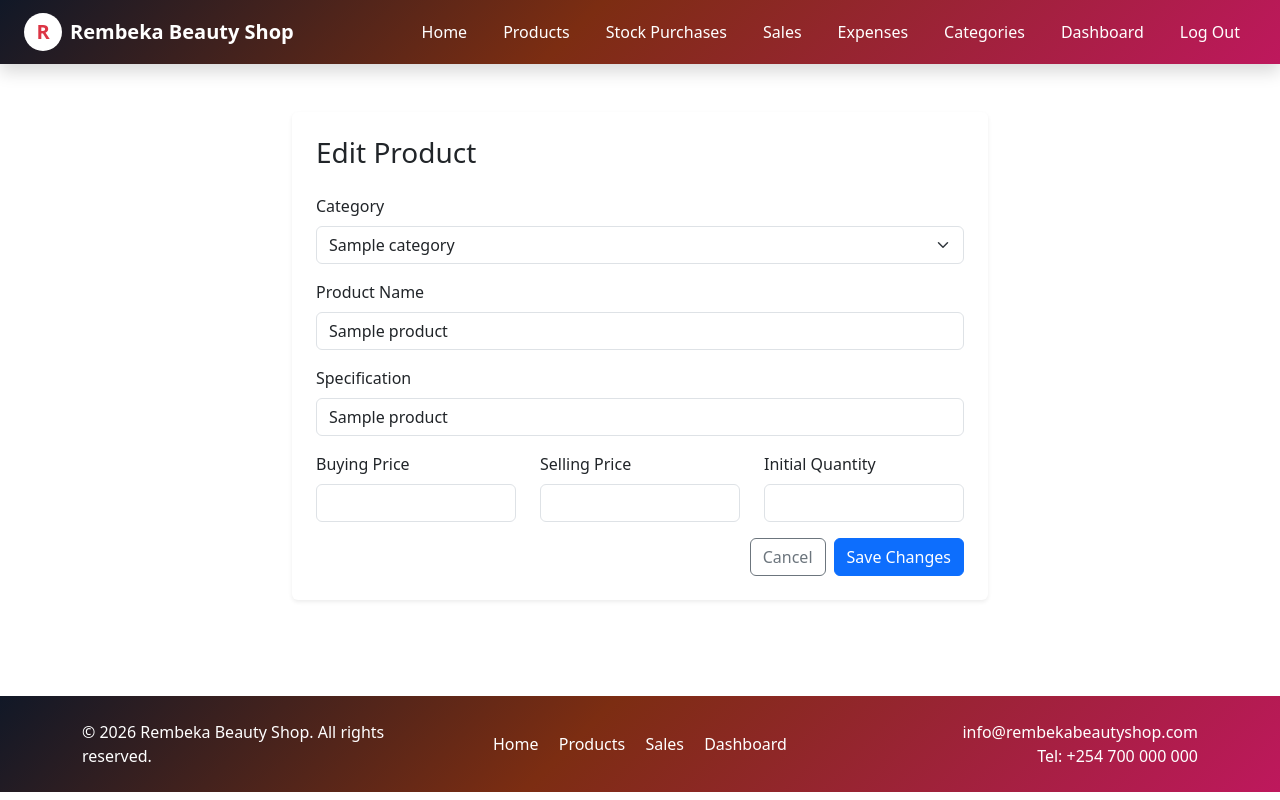
After one commit to johnkahiga/Project_Rembeka, a Flask app: page /products/1/edit in a window 1280 px wide. The commit adds this page. Run offline with Flask 3, Linux system fonts and the light colour scheme; the visitor is signed in with stand-in values (Sample User, id 1); a database or web service that is not in the repository returns one stand-in record (values such as "Sample title"); some libraries are stand-ins or nearby versions.

Commit message:
Add product editing

```diff
--- a/database.py
+++ b/database.py
@@ -32,6 +32,24 @@ def get_products():
     cur.execute("select * from products")
     products_data = cur.fetchall()
     return products_data
+
+def get_product(product_id):
+    cur.execute("select * from products where product_id = %s", (product_id,))
+    return cur.fetchone()
+
+def update_product(product_id, values):
+    cur.execute("""
+        UPDATE products
+        SET category_id = %s,
+            product_name = %s,
+            specification = %s,
+            buying_price = %s,
+            selling_price = %s,
+            stock_quantity = %s
+        WHERE product_id = %s
+    """, (*values, product_id))
+    conn.commit()
+    return cur.rowcount > 0
 
 def get_sales():
     cur.execute("select * from sales")
--- a/main.py
+++ b/main.py
@@ -1,7 +1,7 @@
 import os
 
-from flask import Flask, render_template,request,redirect,url_for,flash,session
-from database import get_products,get_categories,get_expenses,get_sales,get_users,get_stock_purchases,insert_products,insert_sales,insert_categories,insert_expenses,insert_stock_purchases,check_available_stock,check_user_exists,create_user,get_daily_sales_summary,get_monthly_sales_summary,get_best_selling_products,get_category_profit_analysis,get_category_sales_analysis,get_out_of_stock_products,get_products_sold_below_buying_price,get_profit_margin_per_product,get_profit_per_day,get_profit_per_month,get_profit_per_product,get_profit_per_year,get_sales_by_attendant,get_sales_by_product,get_slow_moving_products,get_stock_movement_report,get_todays_sales,get_total_stock_value,get_yearly_sales_summary
+from flask import Flask, render_template,request,redirect,url_for,flash,session,abort
+from database import get_product,update_product,get_products,get_categories,get_expenses,get_sales,get_users,get_stock_purchases,insert_products,insert_sales,insert_categories,insert_expenses,insert_stock_purchases,check_available_stock,check_user_exists,create_user,get_daily_sales_summary,get_monthly_sales_summary,get_best_selling_products,get_category_profit_analysis,get_category_sales_analysis,get_out_of_stock_products,get_products_sold_below_buying_price,get_profit_margin_per_product,get_profit_per_day,get_profit_per_month,get_profit_per_product,get_profit_per_year,get_sales_by_attendant,get_sales_by_product,get_slow_moving_products,get_stock_movement_report,get_todays_sales,get_total_stock_value,get_yearly_sales_summary
 from flask_bcrypt import Bcrypt
 from functools import wraps
 
@@ -48,6 +48,31 @@ def add_products():
         flash("Product added successfully",'success')
 
     return redirect(url_for('products'))
+
+@app.route('/products/<int:product_id>/edit', methods=['GET', 'POST'])
+@login_required
+def edit_product(product_id):
+    product = get_product(product_id)
+    if product is None:
+        abort(404)
+
+    if request.method == 'POST':
+        values = (
+            request.form['c_id'],
+            request.form['p_name'].strip(),
+            request.form['spec'].strip(),
+            request.form['b_price'],
+            request.form['s_price'],
+            request.form['q_added'],
+        )
+        if not values[1]:
+            flash('Product name is required', 'danger')
+        else:
+            update_product(product_id, values)
+            flash('Product updated successfully', 'success')
+            return redirect(url_for('products'))
+
+    return render_template('edit_product.html', product=product, categories=get_categories())
 
 
 @app.route('/stockpurchases')
--- /dev/null
+++ b/templates/edit_product.html
@@ -0,0 +1,38 @@
+{% extends 'base.html' %}
+{% block title %}Edit Product{% endblock %}
+{% block content %}
+<div class="container py-5" style="max-width: 720px;">
+    <div class="card border-0 shadow-sm">
+        <div class="card-body p-4">
+            <h1 class="h3 mb-4">Edit Product</h1>
+            <form method="post" action="{{ url_for('edit_product', product_id=product[0]) }}">
+                <div class="mb-3">
+                    <label class="form-label" for="editCategory">Category</label>
+                    <select class="form-select" id="editCategory" name="c_id" required>
+                        {% for category in categories %}
+                        <option value="{{ category[0] }}" {% if category[0] == product[1] %}selected{% endif %}>{{ category[1] }}</option>
+                        {% endfor %}
+                    </select>
+                </div>
+                <div class="mb-3">
+                    <label class="form-label" for="editName">Product Name</label>
+                    <input class="form-control" id="editName" name="p_name" value="{{ product[2] }}" required>
+                </div>
+                <div class="mb-3">
+                    <label class="form-label" for="editSpecification">Specification</label>
+                    <input class="form-control" id="editSpecification" name="spec" value="{{ product[3] or '' }}">
+                </div>
+                <div class="row">
+                    <div class="col-md-4 mb-3"><label class="form-label" for="editBuyingPrice">Buying Price</label><input class="form-control" type="number" min="0" step="0.01" id="editBuyingPrice" name="b_price" value="{{ product[4] }}" required></div>
+                    <div class="col-md-4 mb-3"><label class="form-label" for="editSellingPrice">Selling Price</label><input class="form-control" type="number" min="0" step="0.01" id="editSellingPrice" name="s_price" value="{{ product[5] }}" required></div>
+                    <div class="col-md-4 mb-3"><label class="form-label" for="editQuantity">Initial Quantity</label><input class="form-control" type="number" min="0" step="0.01" id="editQuantity" name="q_added" value="{{ product[6] }}" required></div>
+                </div>
+                <div class="d-flex gap-2 justify-content-end">
+                    <a class="btn btn-outline-secondary" href="{{ url_for('products') }}">Cancel</a>
+                    <button class="btn btn-primary" type="submit">Save Changes</button>
+                </div>
+            </form>
+        </div>
+    </div>
+</div>
+{% endblock %}
--- a/templates/products.html
+++ b/templates/products.html
@@ -154,6 +154,7 @@
                             <th>Buying Price</th>
                             <th>Selling Price</th>
                             <th>Quantity Added </th>
+                            <th>Actions</th>
 
                         </tr>
                     </thead>
@@ -167,6 +168,7 @@
                             <td> {{ i[4] }}</td>
                             <td> {{ i[5] }}</td>
                             <td> {{ i[6] }}</td>
+                            <td><a class="btn btn-sm btn-outline-primary" href="{{ url_for('edit_product', product_id=i[0]) }}">Edit</a></td>
                         </tr>
                         {% endfor %}
                     </tbody>
```
